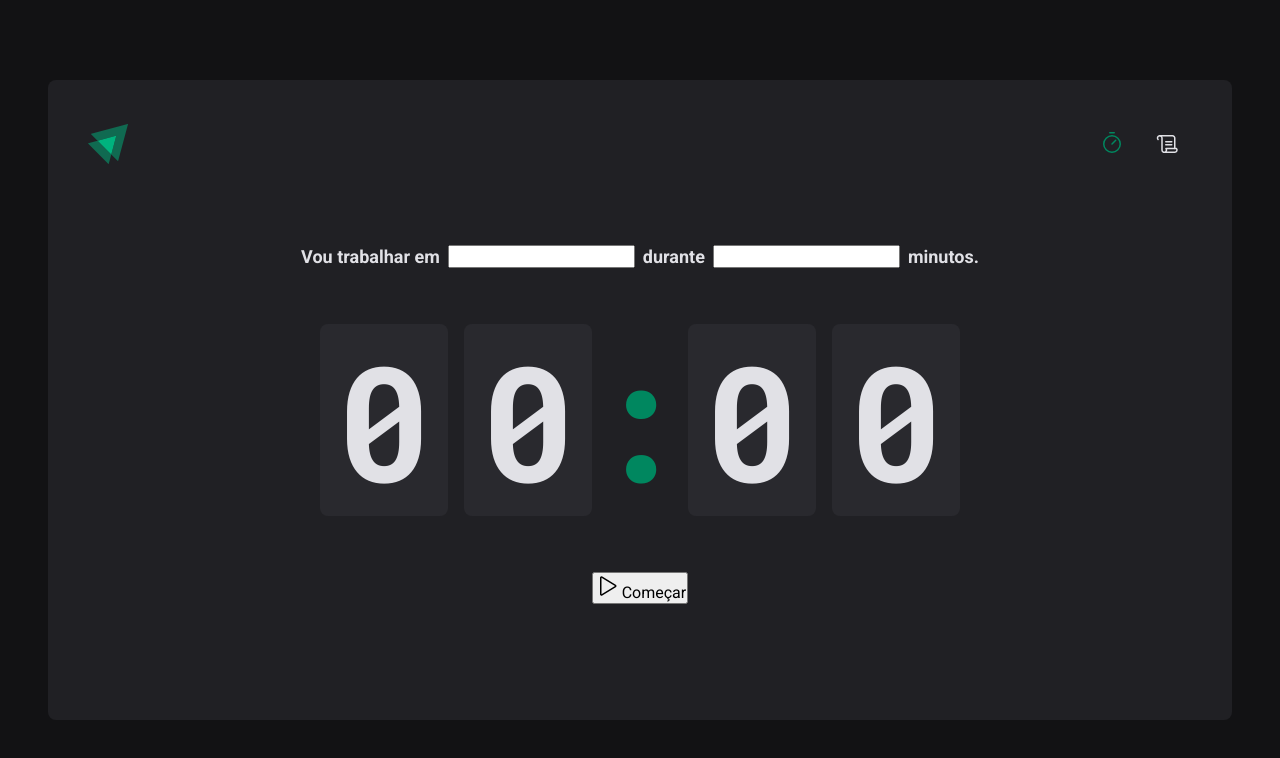
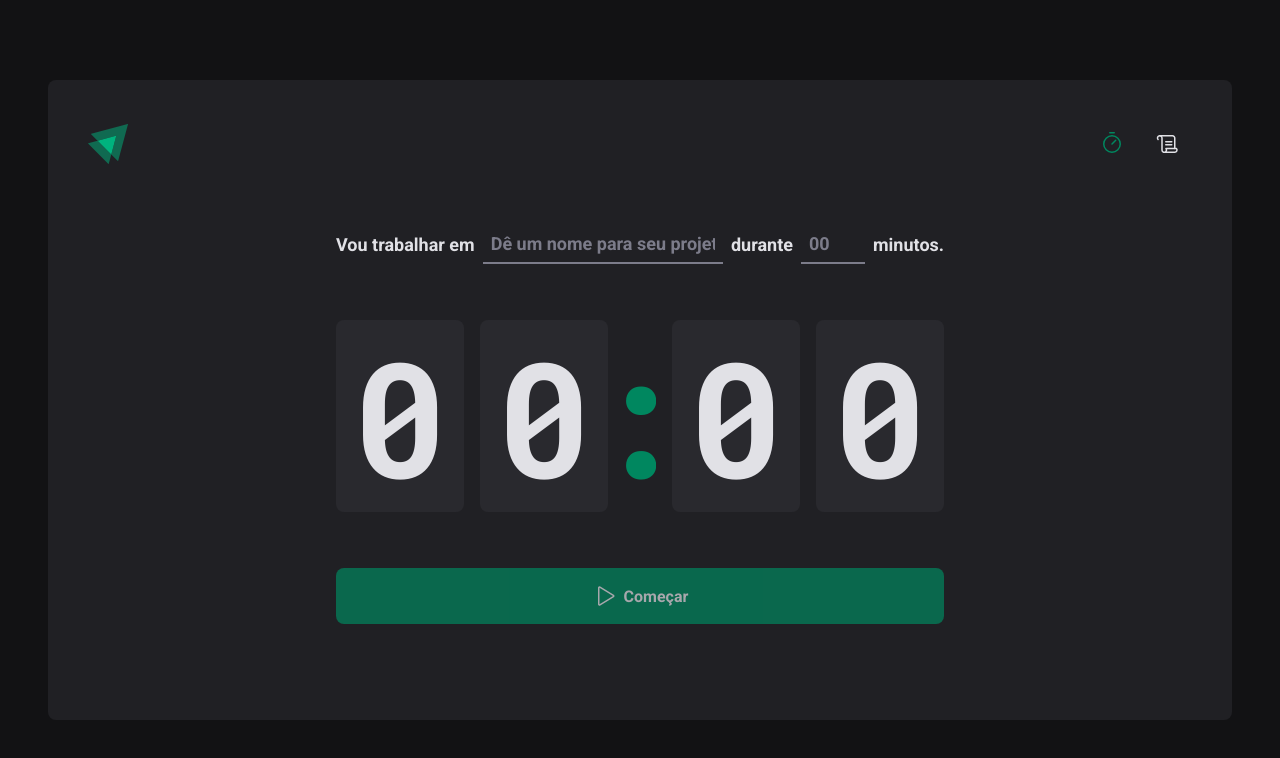
Before and after one commit to pedrokpdo/ignite-timer, a React (Vite) app: page / in a window 1280 px wide. Shown: the top 758 px of the page. Built offline with nearby package versions, Linux system fonts and the light colour scheme.

Commit message:
finalizando home

```diff
--- a/src/pages/Home/index.tsx
+++ b/src/pages/Home/index.tsx
@@ -1,5 +1,5 @@
 import { Play } from "phosphor-react";
-import { CountDownContainer, FormContainer, HomeContainer, Separator } from "./styles";
+import { CountDownContainer, FormContainer, HomeContainer, MinutesAmountInput, Separator, StartCountdownButton, TaskInput } from "./styles";
 
 export function Home() {
   return (
@@ -7,10 +7,10 @@
       <form action="">
         <FormContainer>
           <label htmlFor="task">Vou trabalhar em</label>
-          <input id="task" />
+          <TaskInput id="task" placeholder="Dê um nome para seu projeto" />
 
           <label htmlFor="minutesAmount">durante</label>
-          <input type='number' id="minutesAmount" />
+          <MinutesAmountInput type='number' id="minutesAmount" placeholder="00" />
 
           <span>minutos.</span>
         </FormContainer>
@@ -24,7 +24,7 @@
           <span>0</span>
         </CountDownContainer>
 
-        <button type='submit'> <Play size={24}/> Começar</button>
+        <StartCountdownButton disabled type='submit'> <Play size={24} /> Começar</StartCountdownButton>
       </form>
     </HomeContainer>
   )
--- a/src/pages/Home/styles.ts
+++ b/src/pages/Home/styles.ts
@@ -22,7 +22,7 @@
     align-items: center;
     justify-content: center;
     gap: 0.5rem;
-    color: ${({theme}) => theme['gray-100']};
+    color: ${({ theme }) => theme['gray-100']};
     font-size: 1.125rem;
     font-weight: bold;
     flex-wrap: wrap;
@@ -33,13 +33,13 @@
     font-family: 'Roboto Mono', monospace;
     font-size: 10rem;
     line-height: 8rem;
-    color: ${({theme}) => theme['gray-100']};
+    color: ${({ theme }) => theme['gray-100']};
 
     display: flex;
     gap: 1rem;
 
     span {
-        background: ${({theme}) => theme['gray-700']};
+        background: ${({ theme }) => theme['gray-700']};
         padding: 2rem 1rem;
         border-radius: 8px;
     }
@@ -47,10 +47,82 @@
 
 export const Separator = styled.div`
     padding: 2rem 0;
-    color: ${({theme}) => theme['green-500']};
+    color: ${({ theme }) => theme['green-500']};
 
-    width: 4rem;
+    width: 2rem;
     overflow: hidden;
     display: flex;
     justify-content: center;
 `
+
+export const StartCountdownButton = styled.button`
+    width: 100%;
+    border: none;
+    padding: 1rem;
+    border-radius: 8px;
+
+    display: flex;
+    align-items: center;
+    justify-content: center;
+
+    gap: 0.5rem;
+    font-weight: bold;
+    cursor: pointer;
+
+    background: ${({ theme }) => theme['green-500']};
+    color: ${({ theme }) => theme['gray-100']};
+
+    &:not(:disabled):hover{
+        background: ${({ theme }) => theme['green-700']};
+    }
+
+    &:disabled {
+        opacity: 0.7;
+        cursor: not-allowed;
+    }
+`
+
+
+
+export const TaskInput = styled.input`
+        background: transparent;
+        height: 2.5rem;
+        border: 0;
+        border-bottom: 2px solid ${({theme}) => theme['gray-500']};
+        font-weight: bold;
+        font-size: 1.125rem;
+        padding: 0 0.5rem;
+        color: ${({theme}) => theme['gray-100']};
+        flex: 1;
+        &::placeholder {
+            color: ${({theme}) => theme['gray-500']};
+        }
+
+        &:focus {
+            box-shadow: none;
+            border-color: ${({theme}) => theme['green-500']};
+        }
+
+`
+
+
+export const MinutesAmountInput = styled.input`
+        background: transparent;
+        height: 2.5rem;
+        border: 0;
+        border-bottom: 2px solid ${({theme}) => theme['gray-500']};
+        font-weight: bold;
+        font-size: 1.125rem;
+        padding: 0 0.5rem;
+        color: ${({theme}) => theme['gray-100']};
+        width: 4rem;
+
+        &::placeholder {
+            color: ${({theme}) => theme['gray-500']};
+        }
+
+        &:focus {
+            box-shadow: none;
+            border-color: ${({theme}) => theme['green-500']};
+        }
+`
```
